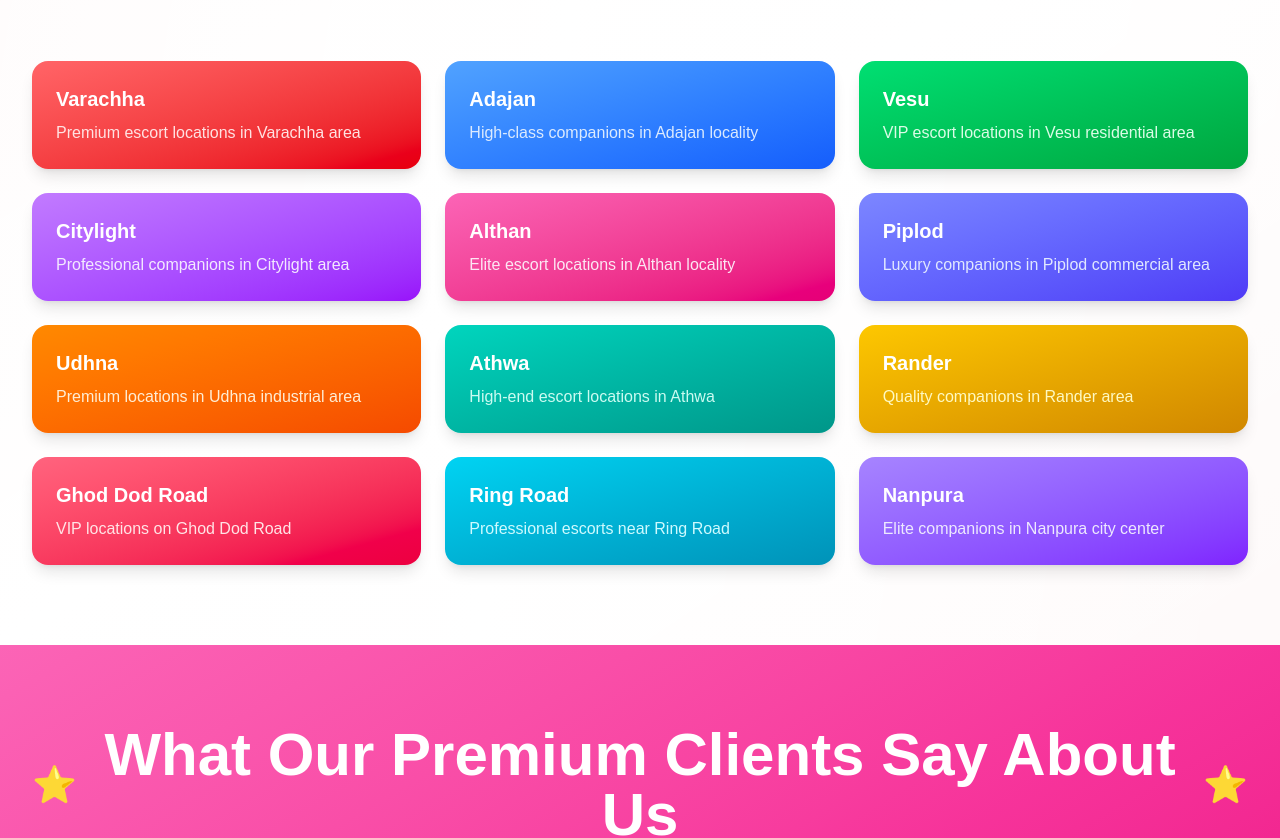
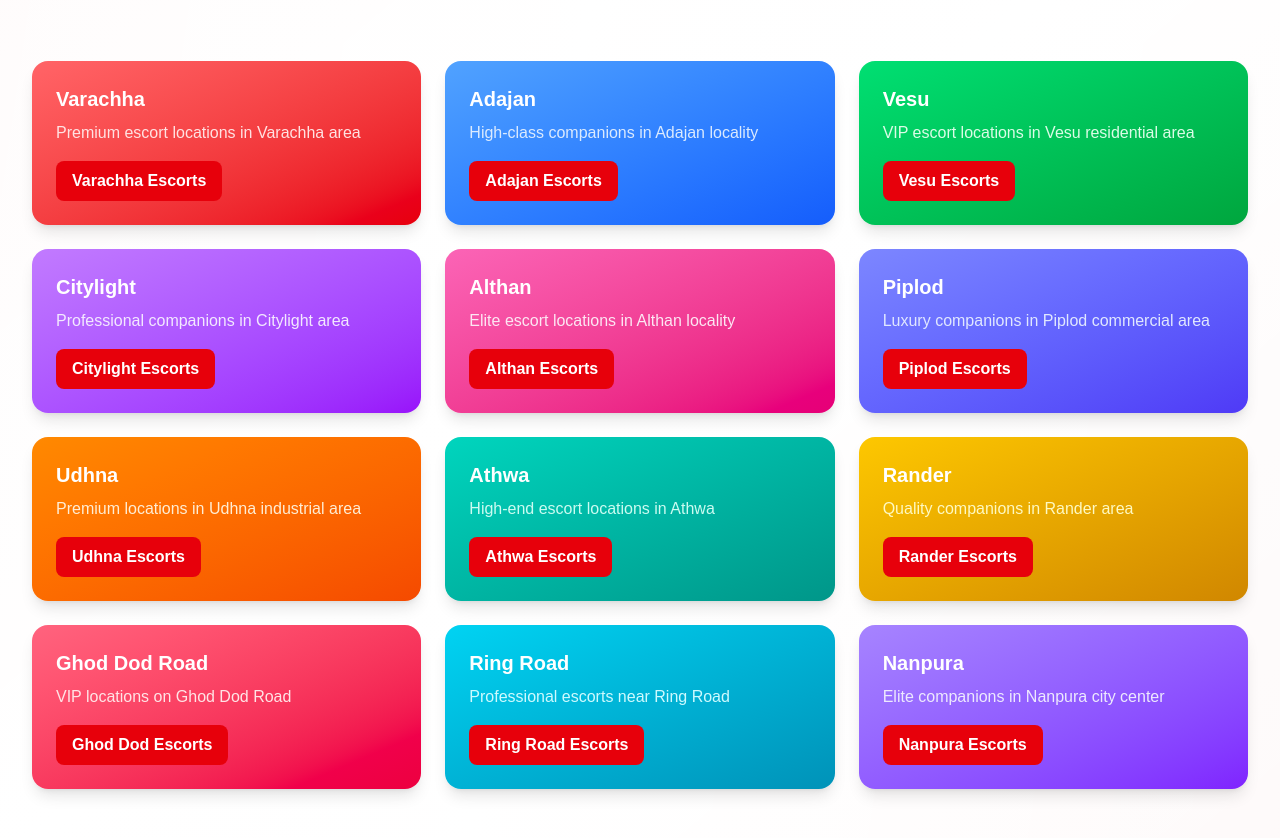
Before and after one commit to anshmydigitalcrown-ui/surat, a Next.js app: page /services in a window 1280 px wide. Shown: the part 4820-5658 px from the top of the page. Built offline with nearby package versions, Linux system fonts and the light colour scheme.

Commit message:
Add red location escort buttons with white text across all location sections

```diff
--- a/src/app/gallery/page.tsx
+++ b/src/app/gallery/page.tsx
@@ -257,57 +257,93 @@ export default function Gallery() {
             {/* Row 1 */}
             <div className="bg-gradient-to-br from-red-400 to-red-600 rounded-2xl p-6 shadow-lg hover:shadow-xl transition-all duration-300 text-white">
               <h3 className="text-xl font-bold mb-2">Varachha</h3>
-              <p className="text-red-100">Premium escort locations in Varachha area</p>
+              <p className="text-red-100 mb-4">Premium escort locations in Varachha area</p>
+              <button className="bg-red-600 hover:bg-red-700 text-white px-4 py-2 rounded-lg font-semibold transition-all duration-200">
+                Varachha Escorts
+              </button>
             </div>
             <div className="bg-gradient-to-br from-blue-400 to-blue-600 rounded-2xl p-6 shadow-lg hover:shadow-xl transition-all duration-300 text-white">
               <h3 className="text-xl font-bold mb-2">Adajan</h3>
-              <p className="text-blue-100">High-class companions in Adajan locality</p>
+              <p className="text-blue-100 mb-4">High-class companions in Adajan locality</p>
+              <button className="bg-red-600 hover:bg-red-700 text-white px-4 py-2 rounded-lg font-semibold transition-all duration-200">
+                Adajan Escorts
+              </button>
             </div>
             <div className="bg-gradient-to-br from-green-400 to-green-600 rounded-2xl p-6 shadow-lg hover:shadow-xl transition-all duration-300 text-white">
               <h3 className="text-xl font-bold mb-2">Vesu</h3>
-              <p className="text-green-100">VIP escort locations in Vesu residential area</p>
+              <p className="text-green-100 mb-4">VIP escort locations in Vesu residential area</p>
+              <button className="bg-red-600 hover:bg-red-700 text-white px-4 py-2 rounded-lg font-semibold transition-all duration-200">
+                Vesu Escorts
+              </button>
             </div>
 
             {/* Row 2 */}
             <div className="bg-gradient-to-br from-purple-400 to-purple-600 rounded-2xl p-6 shadow-lg hover:shadow-xl transition-all duration-300 text-white">
               <h3 className="text-xl font-bold mb-2">Citylight</h3>
-              <p className="text-purple-100">Professional companions in Citylight area</p>
+              <p className="text-purple-100 mb-4">Professional companions in Citylight area</p>
+              <button className="bg-red-600 hover:bg-red-700 text-white px-4 py-2 rounded-lg font-semibold transition-all duration-200">
+                Citylight Escorts
+              </button>
             </div>
             <div className="bg-gradient-to-br from-pink-400 to-pink-600 rounded-2xl p-6 shadow-lg hover:shadow-xl transition-all duration-300 text-white">
               <h3 className="text-xl font-bold mb-2">Althan</h3>
-              <p className="text-pink-100">Elite escort locations in Althan locality</p>
+              <p className="text-pink-100 mb-4">Elite escort locations in Althan locality</p>
+              <button className="bg-red-600 hover:bg-red-700 text-white px-4 py-2 rounded-lg font-semibold transition-all duration-200">
+                Althan Escorts
+              </button>
             </div>
             <div className="bg-gradient-to-br from-indigo-400 to-indigo-600 rounded-2xl p-6 shadow-lg hover:shadow-xl transition-all duration-300 text-white">
               <h3 className="text-xl font-bold mb-2">Piplod</h3>
-              <p className="text-indigo-100">Luxury companions in Piplod commercial area</p>
+              <p className="text-indigo-100 mb-4">Luxury companions in Piplod commercial area</p>
+              <button className="bg-red-600 hover:bg-red-700 text-white px-4 py-2 rounded-lg font-semibold transition-all duration-200">
+                Piplod Escorts
+              </button>
             </div>
 
             {/* Row 3 */}
             <div className="bg-gradient-to-br from-orange-400 to-orange-600 rounded-2xl p-6 shadow-lg hover:shadow-xl transition-all duration-300 text-white">
               <h3 className="text-xl font-bold mb-2">Udhna</h3>
-              <p className="text-orange-100">Premium locations in Udhna industrial area</p>
+              <p className="text-orange-100 mb-4">Premium locations in Udhna industrial area</p>
+              <button className="bg-red-600 hover:bg-red-700 text-white px-4 py-2 rounded-lg font-semibold transition-all duration-200">
+                Udhna Escorts
+              </button>
             </div>
             <div className="bg-gradient-to-br from-teal-400 to-teal-600 rounded-2xl p-6 shadow-lg hover:shadow-xl transition-all duration-300 text-white">
               <h3 className="text-xl font-bold mb-2">Athwa</h3>
-              <p className="text-teal-100">High-end escort locations in Athwa</p>
+              <p className="text-teal-100 mb-4">High-end escort locations in Athwa</p>
+              <button className="bg-red-600 hover:bg-red-700 text-white px-4 py-2 rounded-lg font-semibold transition-all duration-200">
+                Athwa Escorts
+              </button>
             </div>
             <div className="bg-gradient-to-br from-yellow-400 to-yellow-600 rounded-2xl p-6 shadow-lg hover:shadow-xl transition-all duration-300 text-white">
               <h3 className="text-xl font-bold mb-2">Rander</h3>
-              <p className="text-yellow-100">Quality companions in Rander area</p>
+              <p className="text-yellow-100 mb-4">Quality companions in Rander area</p>
+              <button className="bg-red-600 hover:bg-red-700 text-white px-4 py-2 rounded-lg font-semibold transition-all duration-200">
+                Rander Escorts
+              </button>
             </div>
 
             {/* Row 4 */}
             <div className="bg-gradient-to-br from-rose-400 to-rose-600 rounded-2xl p-6 shadow-lg hover:shadow-xl transition-all duration-300 text-white">
               <h3 className="text-xl font-bold mb-2">Ghod Dod Road</h3>
-              <p className="text-rose-100">VIP locations on Ghod Dod Road</p>
+              <p className="text-rose-100 mb-4">VIP locations on Ghod Dod Road</p>
+              <button className="bg-red-600 hover:bg-red-700 text-white px-4 py-2 rounded-lg font-semibold transition-all duration-200">
+                Ghod Dod Escorts
+              </button>
             </div>
             <div className="bg-gradient-to-br from-cyan-400 to-cyan-600 rounded-2xl p-6 shadow-lg hover:shadow-xl transition-all duration-300 text-white">
               <h3 className="text-xl font-bold mb-2">Ring Road</h3>
-              <p className="text-cyan-100">Professional escorts near Ring Road</p>
+              <p className="text-cyan-100 mb-4">Professional escorts near Ring Road</p>
+              <button className="bg-red-600 hover:bg-red-700 text-white px-4 py-2 rounded-lg font-semibold transition-all duration-200">
+                Ring Road Escorts
+              </button>
             </div>
             <div className="bg-gradient-to-br from-violet-400 to-violet-600 rounded-2xl p-6 shadow-lg hover:shadow-xl transition-all duration-300 text-white">
               <h3 className="text-xl font-bold mb-2">Nanpura</h3>
-              <p className="text-violet-100">Elite companions in Nanpura city center</p>
+              <p className="text-violet-100 mb-4">Elite companions in Nanpura city center</p>
+              <button className="bg-red-600 hover:bg-red-700 text-white px-4 py-2 rounded-lg font-semibold transition-all duration-200">
+                Nanpura Escorts
+              </button>
             </div>
           </div>
         </div>
--- a/src/app/page.tsx
+++ b/src/app/page.tsx
@@ -352,57 +352,93 @@ export default function Home() {
             {/* Row 1 */}
             <div className="bg-gradient-to-br from-red-400 to-red-600 rounded-2xl p-6 shadow-lg hover:shadow-xl transition-all duration-300 text-white">
               <h3 className="text-xl font-bold mb-2">Varachha</h3>
-              <p className="text-red-100">Premium escort locations in Varachha area</p>
+              <p className="text-red-100 mb-4">Premium escort locations in Varachha area</p>
+              <button className="bg-red-600 hover:bg-red-700 text-white px-4 py-2 rounded-lg font-semibold transition-all duration-200">
+                Varachha Escorts
+              </button>
             </div>
             <div className="bg-gradient-to-br from-blue-400 to-blue-600 rounded-2xl p-6 shadow-lg hover:shadow-xl transition-all duration-300 text-white">
               <h3 className="text-xl font-bold mb-2">Adajan</h3>
-              <p className="text-blue-100">High-class companions in Adajan locality</p>
+              <p className="text-blue-100 mb-4">High-class companions in Adajan locality</p>
+              <button className="bg-red-600 hover:bg-red-700 text-white px-4 py-2 rounded-lg font-semibold transition-all duration-200">
+                Adajan Escorts
+              </button>
             </div>
             <div className="bg-gradient-to-br from-green-400 to-green-600 rounded-2xl p-6 shadow-lg hover:shadow-xl transition-all duration-300 text-white">
               <h3 className="text-xl font-bold mb-2">Vesu</h3>
-              <p className="text-green-100">VIP escort locations in Vesu residential area</p>
+              <p className="text-green-100 mb-4">VIP escort locations in Vesu residential area</p>
+              <button className="bg-red-600 hover:bg-red-700 text-white px-4 py-2 rounded-lg font-semibold transition-all duration-200">
+                Vesu Escorts
+              </button>
             </div>
 
             {/* Row 2 */}
             <div className="bg-gradient-to-br from-purple-400 to-purple-600 rounded-2xl p-6 shadow-lg hover:shadow-xl transition-all duration-300 text-white">
               <h3 className="text-xl font-bold mb-2">Citylight</h3>
-              <p className="text-purple-100">Professional companions in Citylight area</p>
+              <p className="text-purple-100 mb-4">Professional companions in Citylight area</p>
+              <button className="bg-red-600 hover:bg-red-700 text-white px-4 py-2 rounded-lg font-semibold transition-all duration-200">
+                Citylight Escorts
+              </button>
             </div>
             <div className="bg-gradient-to-br from-pink-400 to-pink-600 rounded-2xl p-6 shadow-lg hover:shadow-xl transition-all duration-300 text-white">
               <h3 className="text-xl font-bold mb-2">Althan</h3>
-              <p className="text-pink-100">Elite escort locations in Althan locality</p>
+              <p className="text-pink-100 mb-4">Elite escort locations in Althan locality</p>
+              <button className="bg-red-600 hover:bg-red-700 text-white px-4 py-2 rounded-lg font-semibold transition-all duration-200">
+                Althan Escorts
+              </button>
             </div>
             <div className="bg-gradient-to-br from-indigo-400 to-indigo-600 rounded-2xl p-6 shadow-lg hover:shadow-xl transition-all duration-300 text-white">
               <h3 className="text-xl font-bold mb-2">Piplod</h3>
-              <p className="text-indigo-100">Luxury companions in Piplod commercial area</p>
+              <p className="text-indigo-100 mb-4">Luxury companions in Piplod commercial area</p>
+              <button className="bg-red-600 hover:bg-red-700 text-white px-4 py-2 rounded-lg font-semibold transition-all duration-200">
+                Piplod Escorts
+              </button>
             </div>
 
             {/* Row 3 */}
             <div className="bg-gradient-to-br from-orange-400 to-orange-600 rounded-2xl p-6 shadow-lg hover:shadow-xl transition-all duration-300 text-white">
               <h3 className="text-xl font-bold mb-2">Udhna</h3>
-              <p className="text-orange-100">Premium locations in Udhna industrial area</p>
+              <p className="text-orange-100 mb-4">Premium locations in Udhna industrial area</p>
+              <button className="bg-red-600 hover:bg-red-700 text-white px-4 py-2 rounded-lg font-semibold transition-all duration-200">
+                Udhna Escorts
+              </button>
             </div>
             <div className="bg-gradient-to-br from-teal-400 to-teal-600 rounded-2xl p-6 shadow-lg hover:shadow-xl transition-all duration-300 text-white">
               <h3 className="text-xl font-bold mb-2">Athwa</h3>
-              <p className="text-teal-100">High-end escort locations in Athwa</p>
+              <p className="text-teal-100 mb-4">High-end escort locations in Athwa</p>
+              <button className="bg-red-600 hover:bg-red-700 text-white px-4 py-2 rounded-lg font-semibold transition-all duration-200">
+                Athwa Escorts
+              </button>
             </div>
             <div className="bg-gradient-to-br from-yellow-400 to-yellow-600 rounded-2xl p-6 shadow-lg hover:shadow-xl transition-all duration-300 text-white">
               <h3 className="text-xl font-bold mb-2">Rander</h3>
-              <p className="text-yellow-100">Quality companions in Rander area</p>
+              <p className="text-yellow-100 mb-4">Quality companions in Rander area</p>
+              <button className="bg-red-600 hover:bg-red-700 text-white px-4 py-2 rounded-lg font-semibold transition-all duration-200">
+                Rander Escorts
+              </button>
             </div>
 
             {/* Row 4 */}
             <div className="bg-gradient-to-br from-rose-400 to-rose-600 rounded-2xl p-6 shadow-lg hover:shadow-xl transition-all duration-300 text-white">
               <h3 className="text-xl font-bold mb-2">Ghod Dod Road</h3>
-              <p className="text-rose-100">VIP locations on Ghod Dod Road</p>
+              <p className="text-rose-100 mb-4">VIP locations on Ghod Dod Road</p>
+              <button className="bg-red-600 hover:bg-red-700 text-white px-4 py-2 rounded-lg font-semibold transition-all duration-200">
+                Ghod Dod Escorts
+              </button>
             </div>
             <div className="bg-gradient-to-br from-cyan-400 to-cyan-600 rounded-2xl p-6 shadow-lg hover:shadow-xl transition-all duration-300 text-white">
               <h3 className="text-xl font-bold mb-2">Ring Road</h3>
-              <p className="text-cyan-100">Professional escorts near Ring Road</p>
+              <p className="text-cyan-100 mb-4">Professional escorts near Ring Road</p>
+              <button className="bg-red-600 hover:bg-red-700 text-white px-4 py-2 rounded-lg font-semibold transition-all duration-200">
+                Ring Road Escorts
+              </button>
             </div>
             <div className="bg-gradient-to-br from-violet-400 to-violet-600 rounded-2xl p-6 shadow-lg hover:shadow-xl transition-all duration-300 text-white">
               <h3 className="text-xl font-bold mb-2">Nanpura</h3>
-              <p className="text-violet-100">Elite companions in Nanpura city center</p>
+              <p className="text-violet-100 mb-4">Elite companions in Nanpura city center</p>
+              <button className="bg-red-600 hover:bg-red-700 text-white px-4 py-2 rounded-lg font-semibold transition-all duration-200">
+                Nanpura Escorts
+              </button>
             </div>
           </div>
         </div>
--- a/src/app/services/page.tsx
+++ b/src/app/services/page.tsx
@@ -210,57 +210,93 @@ export default function Services() {
             {/* Row 1 */}
             <div className="bg-gradient-to-br from-red-400 to-red-600 rounded-2xl p-6 shadow-lg hover:shadow-xl transition-all duration-300 text-white">
               <h3 className="text-xl font-bold mb-2">Varachha</h3>
-              <p className="text-red-100">Premium escort locations in Varachha area</p>
+              <p className="text-red-100 mb-4">Premium escort locations in Varachha area</p>
+              <button className="bg-red-600 hover:bg-red-700 text-white px-4 py-2 rounded-lg font-semibold transition-all duration-200">
+                Varachha Escorts
+              </button>
             </div>
             <div className="bg-gradient-to-br from-blue-400 to-blue-600 rounded-2xl p-6 shadow-lg hover:shadow-xl transition-all duration-300 text-white">
               <h3 className="text-xl font-bold mb-2">Adajan</h3>
-              <p className="text-blue-100">High-class companions in Adajan locality</p>
+              <p className="text-blue-100 mb-4">High-class companions in Adajan locality</p>
+              <button className="bg-red-600 hover:bg-red-700 text-white px-4 py-2 rounded-lg font-semibold transition-all duration-200">
+                Adajan Escorts
+              </button>
             </div>
             <div className="bg-gradient-to-br from-green-400 to-green-600 rounded-2xl p-6 shadow-lg hover:shadow-xl transition-all duration-300 text-white">
               <h3 className="text-xl font-bold mb-2">Vesu</h3>
-              <p className="text-green-100">VIP escort locations in Vesu residential area</p>
+              <p className="text-green-100 mb-4">VIP escort locations in Vesu residential area</p>
+              <button className="bg-red-600 hover:bg-red-700 text-white px-4 py-2 rounded-lg font-semibold transition-all duration-200">
+                Vesu Escorts
+              </button>
             </div>
 
             {/* Row 2 */}
             <div className="bg-gradient-to-br from-purple-400 to-purple-600 rounded-2xl p-6 shadow-lg hover:shadow-xl transition-all duration-300 text-white">
               <h3 className="text-xl font-bold mb-2">Citylight</h3>
-              <p className="text-purple-100">Professional companions in Citylight area</p>
+              <p className="text-purple-100 mb-4">Professional companions in Citylight area</p>
+              <button className="bg-red-600 hover:bg-red-700 text-white px-4 py-2 rounded-lg font-semibold transition-all duration-200">
+                Citylight Escorts
+              </button>
             </div>
             <div className="bg-gradient-to-br from-pink-400 to-pink-600 rounded-2xl p-6 shadow-lg hover:shadow-xl transition-all duration-300 text-white">
               <h3 className="text-xl font-bold mb-2">Althan</h3>
-              <p className="text-pink-100">Elite escort locations in Althan locality</p>
+              <p className="text-pink-100 mb-4">Elite escort locations in Althan locality</p>
+              <button className="bg-red-600 hover:bg-red-700 text-white px-4 py-2 rounded-lg font-semibold transition-all duration-200">
+                Althan Escorts
+              </button>
             </div>
             <div className="bg-gradient-to-br from-indigo-400 to-indigo-600 rounded-2xl p-6 shadow-lg hover:shadow-xl transition-all duration-300 text-white">
               <h3 className="text-xl font-bold mb-2">Piplod</h3>
-              <p className="text-indigo-100">Luxury companions in Piplod commercial area</p>
+              <p className="text-indigo-100 mb-4">Luxury companions in Piplod commercial area</p>
+              <button className="bg-red-600 hover:bg-red-700 text-white px-4 py-2 rounded-lg font-semibold transition-all duration-200">
+                Piplod Escorts
+              </button>
             </div>
 
             {/* Row 3 */}
             <div className="bg-gradient-to-br from-orange-400 to-orange-600 rounded-2xl p-6 shadow-lg hover:shadow-xl transition-all duration-300 text-white">
               <h3 className="text-xl font-bold mb-2">Udhna</h3>
-              <p className="text-orange-100">Premium locations in Udhna industrial area</p>
+              <p className="text-orange-100 mb-4">Premium locations in Udhna industrial area</p>
+              <button className="bg-red-600 hover:bg-red-700 text-white px-4 py-2 rounded-lg font-semibold transition-all duration-200">
+                Udhna Escorts
+              </button>
             </div>
             <div className="bg-gradient-to-br from-teal-400 to-teal-600 rounded-2xl p-6 shadow-lg hover:shadow-xl transition-all duration-300 text-white">
               <h3 className="text-xl font-bold mb-2">Athwa</h3>
-              <p className="text-teal-100">High-end escort locations in Athwa</p>
+              <p className="text-teal-100 mb-4">High-end escort locations in Athwa</p>
+              <button className="bg-red-600 hover:bg-red-700 text-white px-4 py-2 rounded-lg font-semibold transition-all duration-200">
+                Athwa Escorts
+              </button>
             </div>
             <div className="bg-gradient-to-br from-yellow-400 to-yellow-600 rounded-2xl p-6 shadow-lg hover:shadow-xl transition-all duration-300 text-white">
               <h3 className="text-xl font-bold mb-2">Rander</h3>
-              <p className="text-yellow-100">Quality companions in Rander area</p>
+              <p className="text-yellow-100 mb-4">Quality companions in Rander area</p>
+              <button className="bg-red-600 hover:bg-red-700 text-white px-4 py-2 rounded-lg font-semibold transition-all duration-200">
+                Rander Escorts
+              </button>
             </div>
 
             {/* Row 4 */}
             <div className="bg-gradient-to-br from-rose-400 to-rose-600 rounded-2xl p-6 shadow-lg hover:shadow-xl transition-all duration-300 text-white">
               <h3 className="text-xl font-bold mb-2">Ghod Dod Road</h3>
-              <p className="text-rose-100">VIP locations on Ghod Dod Road</p>
+              <p className="text-rose-100 mb-4">VIP locations on Ghod Dod Road</p>
+              <button className="bg-red-600 hover:bg-red-700 text-white px-4 py-2 rounded-lg font-semibold transition-all duration-200">
+                Ghod Dod Escorts
+              </button>
             </div>
             <div className="bg-gradient-to-br from-cyan-400 to-cyan-600 rounded-2xl p-6 shadow-lg hover:shadow-xl transition-all duration-300 text-white">
               <h3 className="text-xl font-bold mb-2">Ring Road</h3>
-              <p className="text-cyan-100">Professional escorts near Ring Road</p>
+              <p className="text-cyan-100 mb-4">Professional escorts near Ring Road</p>
+              <button className="bg-red-600 hover:bg-red-700 text-white px-4 py-2 rounded-lg font-semibold transition-all duration-200">
+                Ring Road Escorts
+              </button>
             </div>
             <div className="bg-gradient-to-br from-violet-400 to-violet-600 rounded-2xl p-6 shadow-lg hover:shadow-xl transition-all duration-300 text-white">
               <h3 className="text-xl font-bold mb-2">Nanpura</h3>
-              <p className="text-violet-100">Elite companions in Nanpura city center</p>
+              <p className="text-violet-100 mb-4">Elite companions in Nanpura city center</p>
+              <button className="bg-red-600 hover:bg-red-700 text-white px-4 py-2 rounded-lg font-semibold transition-all duration-200">
+                Nanpura Escorts
+              </button>
             </div>
           </div>
         </div>
```
